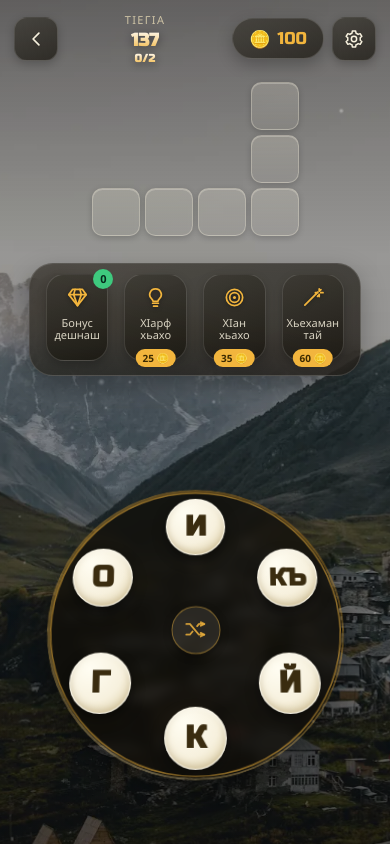
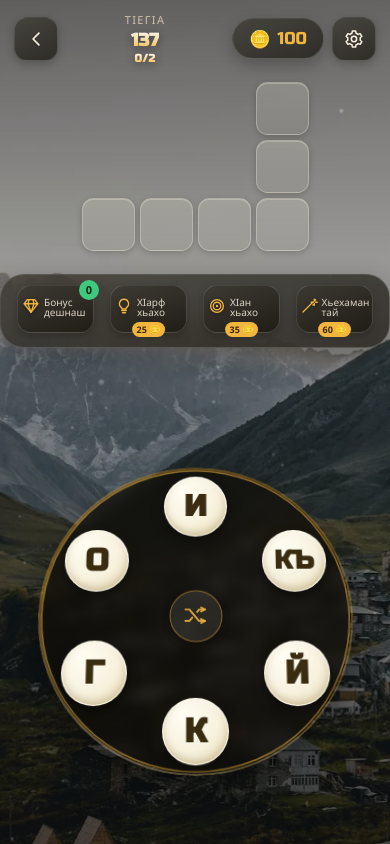
Before and after one commit to chedevlooper-creator/dosh-oyun, a website built with Vite: page index.html in a window 390 px wide. Both pictures are taken after a click on the button "📅 Денна дош". Built offline with nearby package versions, Linux system fonts and the light colour scheme; some packages are replaced by stand-ins of ours.

Commit message:
fix(mobile): küçük ekran tool kompakt modu (yatay, hücrelerle aynı boy)

```diff
--- a/css/components.css
+++ b/css/components.css
@@ -233,9 +233,13 @@ button:active:not(#shuffle){transform:scale(.95)}
 .flycoin{position:fixed;z-index:95;font-size:20px;pointer-events:none;transition:all .8s cubic-bezier(.5,0,.7,.4)}
 @media (max-height:640px){ .logo{font-size:64px} #preview{min-height:38px} }
 @media (max-width:420px){
-  .toolrow{gap:8px;padding-inline:10px}
-  .tool{min-height:72px;padding-inline:4px}
-  .tool-label{font-size:11px}
+  .toolrow{gap:6px;padding:6px 8px}
+  .tool{min-height:48px;flex-direction:row;justify-content:center;gap:4px;padding:6px 4px 10px;border-radius:14px}
+  .tool-ic svg{width:18px;height:18px}
+  .tool-label{font-size:10px;text-align:start;line-height:1}
+  .tool-label br{display:none}
+  .tool .price{font-size:9px;bottom:-5px;padding:1px 5px}
+  #info-strip{min-height:18px;padding:2px 18px 4px}
 }
 /* Kısa ekran kompakt modu: araçlar tek satır yatay şerit olur,
    grid ve çarka dikey alan bırakılır */
```
Also changed, not shown: 1 other file.
